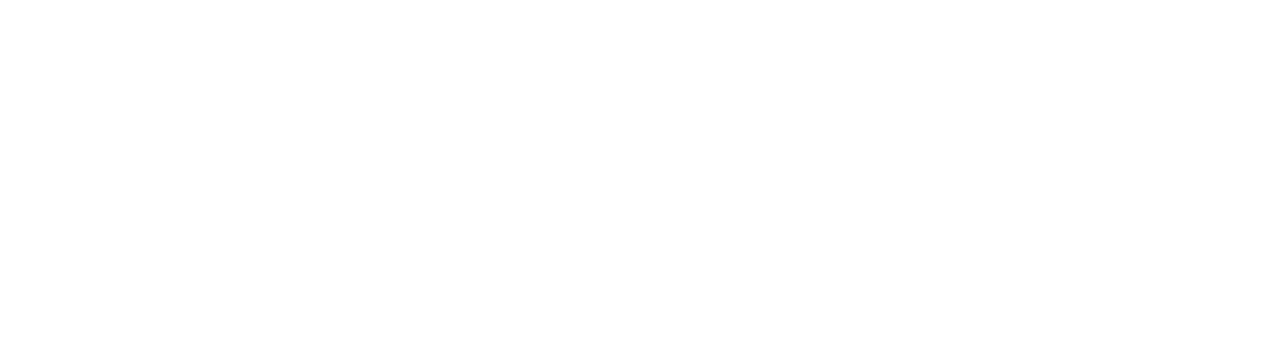
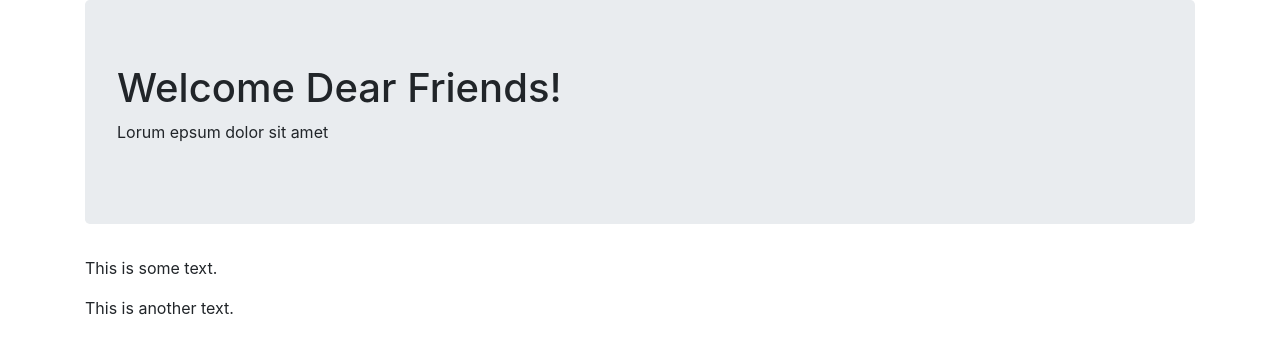
Before and after one commit to SciPragna/SciPragna.github.io, a plain HTML site: page index.html in a window 1280 px wide. Drawn offline with nearby package versions, Linux system fonts and the light colour scheme.

Commit message:
Update index.html

```diff
--- a/index.html
+++ b/index.html
@@ -11,6 +11,15 @@
     <title>SciPragna</title>
   </head>
   <body>
+    <div class="container">
+      <div class="jumbotron">
+        <h1>Welcome Dear Friends!</h1>
+        <p>Lorum epsum dolor sit amet</p>
+      </div>
+        <p>This is some text.</p>
+        <p>This is another text.</p>
+    </div>
+
 
 
     <!-- Optional JavaScript -->
```
